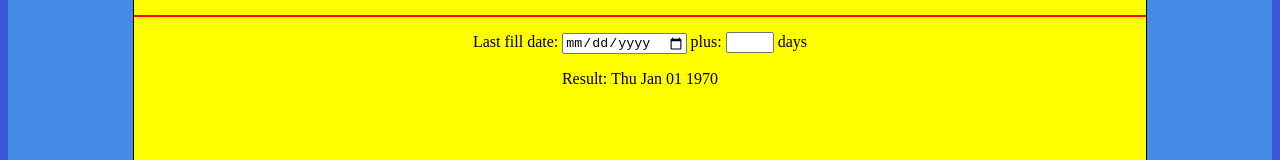
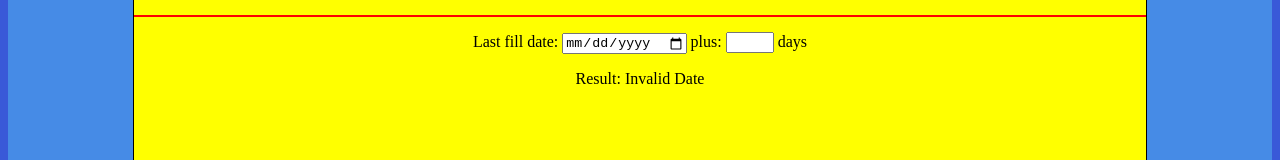
Before and after one commit to icyparkinson/rx-react, a React (Create React App) app: page /daycalc in a window 1280 px wide. Shown: the part 255-415 px from the top of the page. Built offline with nearby package versions, Linux system fonts and the light colour scheme.

Commit message:
Working last fill date calculator

```diff
--- a/src/components/DayCalc.js
+++ b/src/components/DayCalc.js
@@ -5,6 +5,9 @@ const DayCalc = () => {
     const convertDayToMs = (num) => {
         return num * 86400000
     }
+
+    //local offset in ms
+    const localOffset = 25200000
 
     const today = new Date()
 
@@ -51,8 +54,10 @@ const DayCalc = () => {
             <span> plus: </span>
             <input style = {{width: "40px"}} onChange = {handleNextFillDate}></input>
             <span> days</span>
-            <p>Result: {  (new Date(lastFillDate - convertDayToMs(nextFillDate))).toDateString() }</p>
-            {console.log(convertDayToMs(nextFillDate))}
+            <p>Result: {  (new Date(lastFillDate + localOffset + convertDayToMs(nextFillDate))).toDateString() }</p>
+            {console.log(
+                `next fill date is ${convertDayToMs(nextFillDate)} and last fill is ${lastFillDate} which is ${new Date(lastFillDate)} and the offset is ${(new Date()).getTimezoneOffset*60000} `
+                )}
         </div>
     )
 }
```
